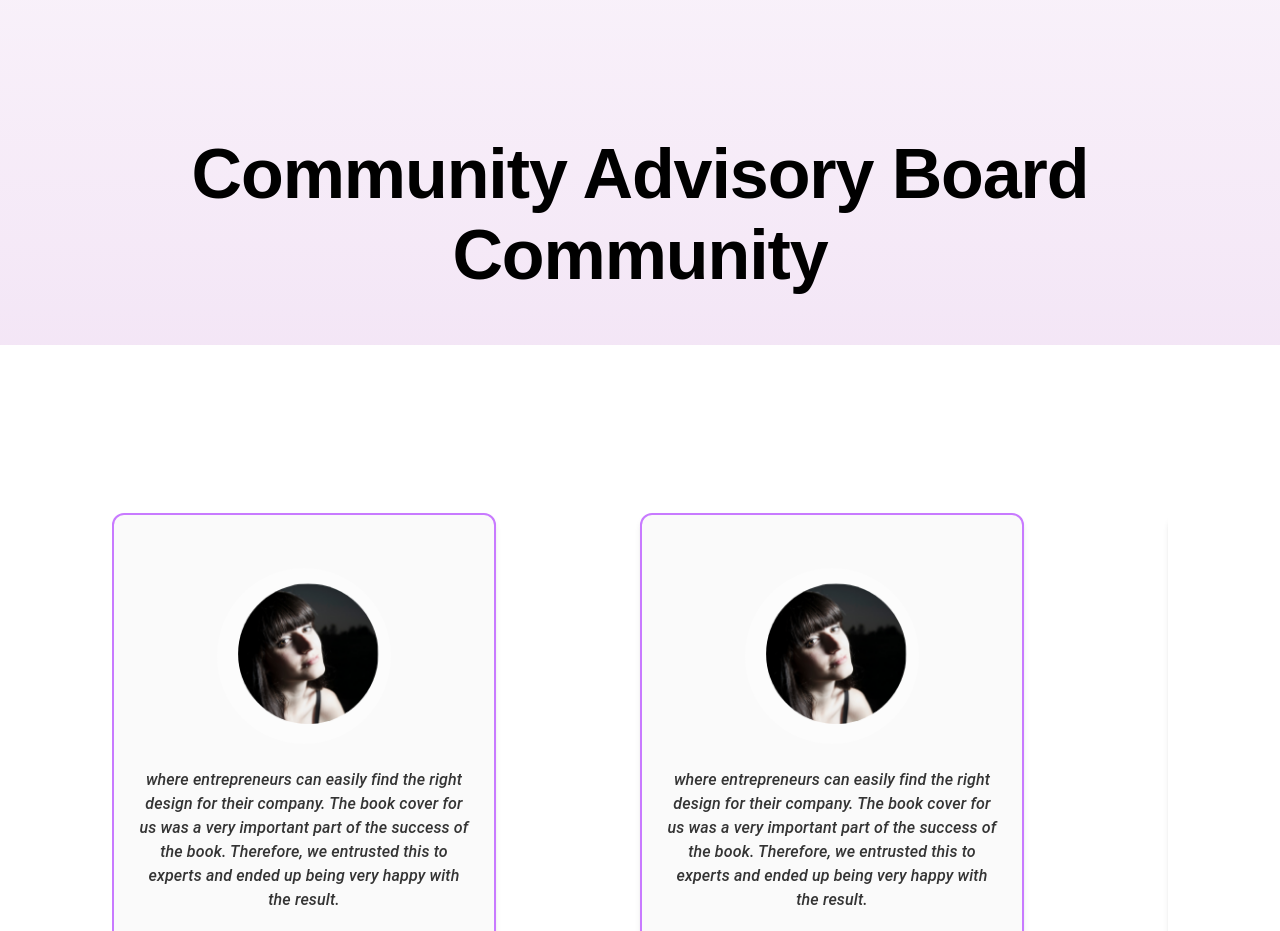
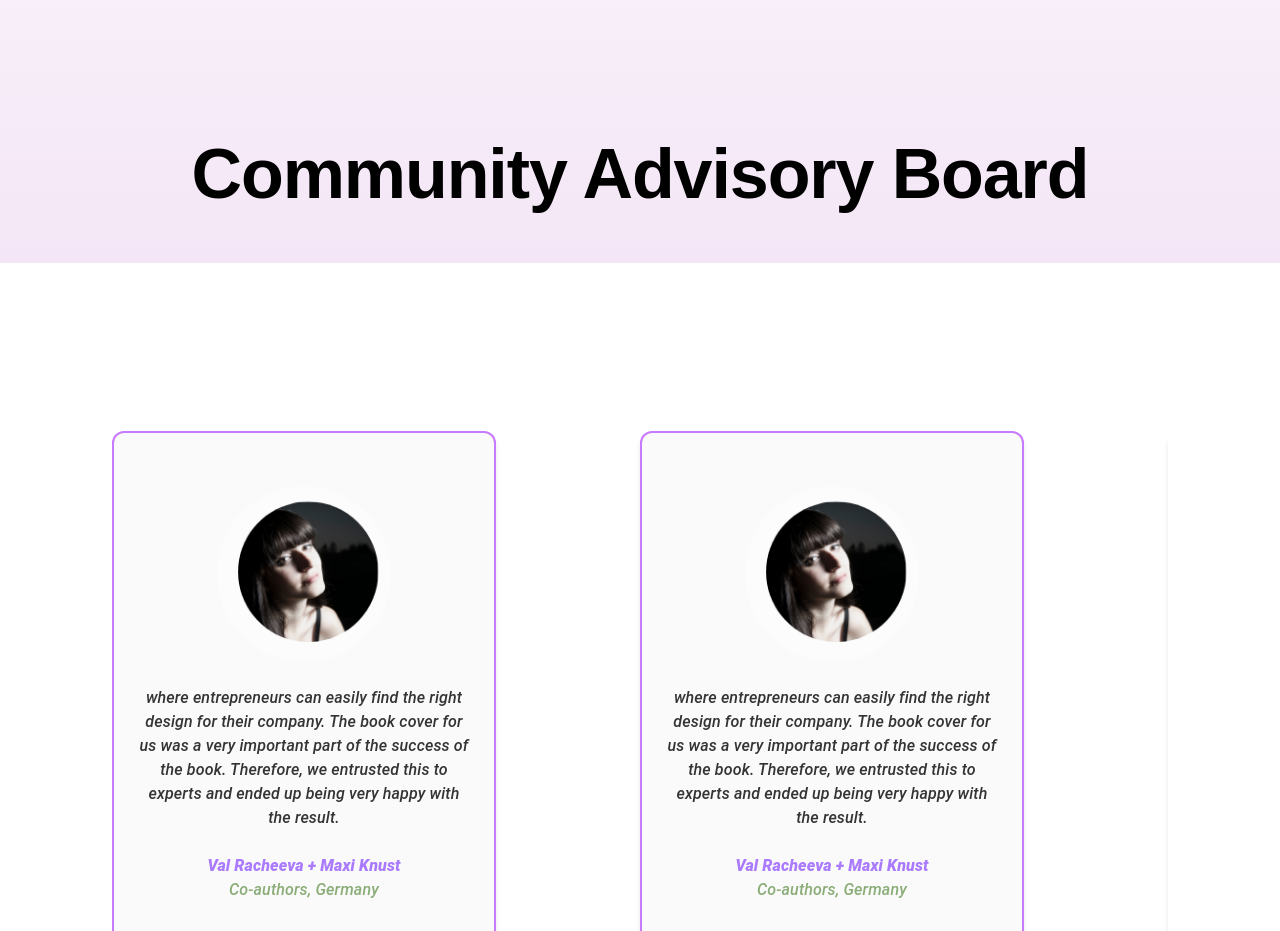
Before and after one commit to tharanga270/namasthe_project2, a React (Create React App) app: page /#/ in a window 1280 px wide. Shown: the part 2220-3151 px from the top of the page. Built offline with nearby package versions, Linux system fonts and the light colour scheme.

Commit message:
content name changed

```diff
--- a/src/Components/WhatWeDo/Index.js
+++ b/src/Components/WhatWeDo/Index.js
@@ -346,7 +346,7 @@ const WeDo = () => {
           fontFamily: "Poppins, sans-serif",
         }}
       >
-        Community Advisory Board Community
+        Community Advisory Board
       </Typography>
     </div>
   );
--- a/src/Pages/SLTeam/Index.js
+++ b/src/Pages/SLTeam/Index.js
@@ -1,4 +1,4 @@
-import React, { useState, useEffect, useRef } from "react";
+import React from "react";
 import Typography from "@mui/material/Typography";
 import Grid from "@mui/material/Grid";
 import Box from "@mui/material/Box";
@@ -151,34 +151,6 @@ const data = [
 ];
 
 const SLTeam = () => {
-  // const [zoomedIndex, setZoomedIndex] = useState(null);
-  // const zoomedImageRef = useRef(null);
-
-  // const handleImageClick = (index) => {
-  //   setZoomedIndex(index);
-  // };
-
-  // const handleCloseZoom = () => {
-  //   setZoomedIndex(null);
-  // };
-
-  // useEffect(() => {
-  //   const handleClickOutside = (event) => {
-  //     if (
-  //       zoomedImageRef.current &&
-  //       !zoomedImageRef.current.contains(event.target)
-  //     ) {
-  //       handleCloseZoom();
-  //     }
-  //   };
-
-  //   document.body.addEventListener("click", handleClickOutside);
-
-  //   return () => {
-  //     document.body.removeEventListener("click", handleClickOutside);
-  //   };
-  // }, []);
-
   return (
     <div>
       <Typography
@@ -227,33 +199,15 @@ const SLTeam = () => {
                 alignItem: "center",
               }}
             >
-              <div
-                className="slteam_card"
-                // ref={zoomedIndex === index ? zoomedImageRef : null}
-              >
-                <Box
-                  marginBottom="4px"
-                  // sx={{
-                  //   cursor: "pointer",
-                  //   transition: "transform 0.3s",
-                  //   "&:hover": {
-                  //     transform: "scale(1.05)",
-                  //   },
-                  // }}
-                >
+              <div className="slteam_card">
+                <Box marginBottom="4px">
                   <img
                     src={member.image}
                     alt={member.name}
                     style={{
                       borderRadius: "15px",
                       transition: "transform 0.3s",
-                      // cursor: "pointer",
-                      // transform:
-                      //   zoomedIndex === index ? "scale(1.05)" : "scale(1)",
-                      // width: "310px",
-                      // height: "512px",
                     }}
-                    // Trigger zoom on image click
                     width="339px"
                     height="512px"
                   />
```
Also changed, not shown: src/Pages/GlobalTeam/Index.js (+1 -37 lines).
